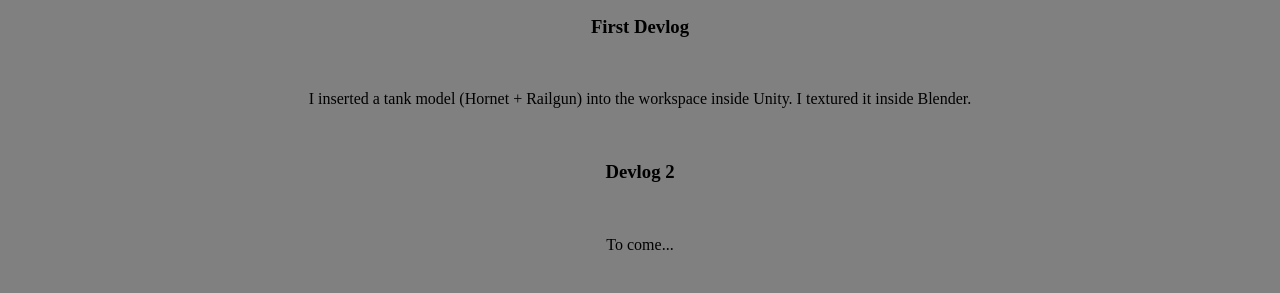
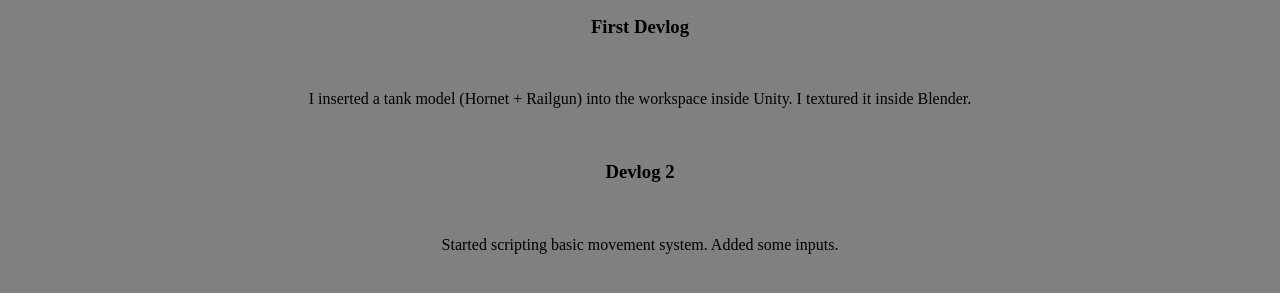
Before and after one commit to KoKrush/TankiOnlineDevlog, a plain HTML site: page index.html in a window 1280 px wide. Shown: the part 119-412 px from the top of the page. Drawn offline with Linux system fonts and the light colour scheme.

Commit message:
Update index.html

```diff
--- a/index.html
+++ b/index.html
@@ -25,7 +25,7 @@
 <br>
  <h3>Devlog 2</h3>
  <br>
- <p>To come...</p>
+ <p>Started scripting basic movement system. Added some inputs.</p>
 
 </body>
 
```
